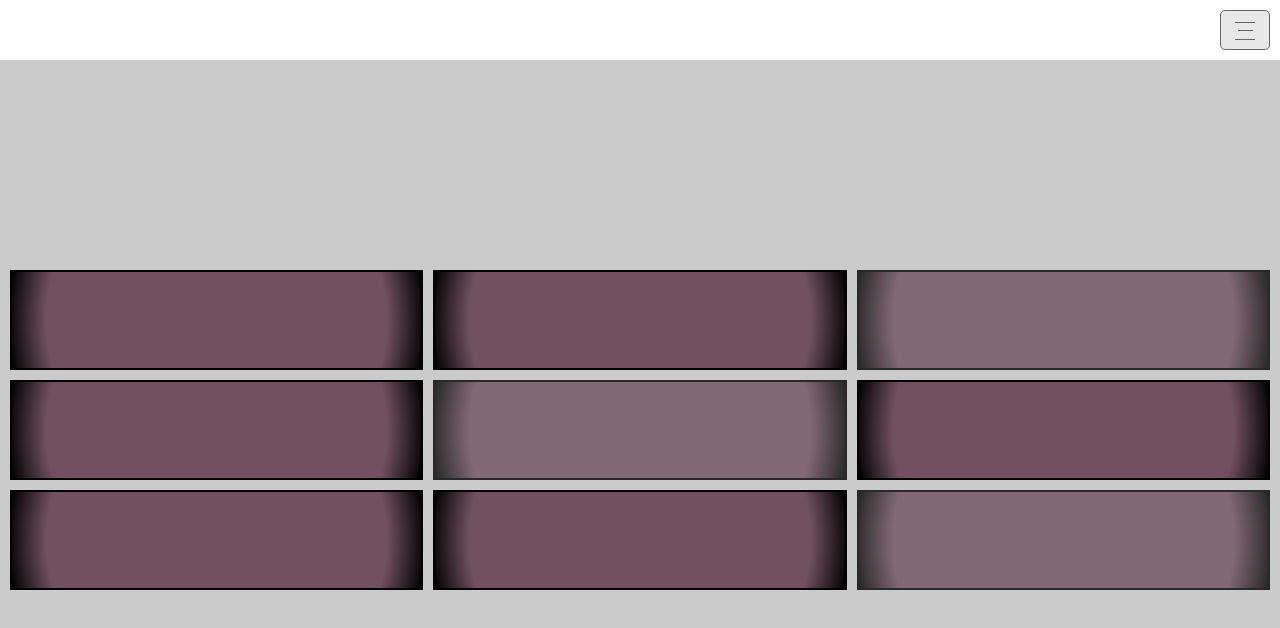
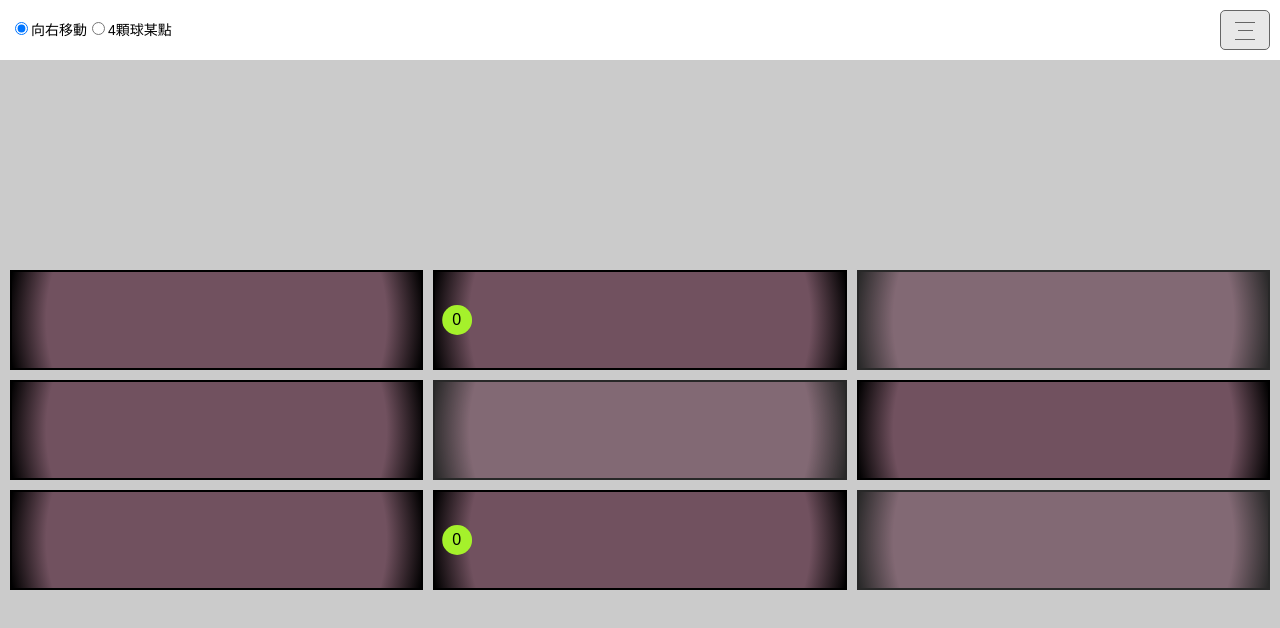
Before and after one commit to W-Ace/Neutec, a Vue app: page / in a window 1280 px wide. Shown: the top 628 px of the page. Built offline with nearby package versions, Linux system fonts and the light colour scheme.

Commit message:
feat(ballAnimation): finished two animation 1. translateRight 2. four of balls move to one point

```diff
--- a/src/App.vue
+++ b/src/App.vue
@@ -1,15 +1,27 @@
 <template>
-  <Header />
+  <Header @change-animation-mode="changeAnimationMode" />
   <main class="main">
+    <BallContainer :animation-mode="ballAnimationMode" />
     <BoxGroup />
   </main>
 </template>
 <script lang='ts' setup>
+import { ref } from 'vue';
 import Header from '@/components/Header/index.vue';
+import BallContainer from '@/components/BallContainer/index.vue';
 import BoxGroup from '@/components/BoxGroup/index.vue';
+import { BallAnimationModeEnum } from '@/assets/enum/ballAnimationModeEnum';
+
+const ballAnimationMode = ref(BallAnimationModeEnum.TRANSLATE_RIGHT);
+
+const changeAnimationMode = (newMode: BallAnimationModeEnum) => {
+  ballAnimationMode.value = newMode;
+};
 </script>
+
 <style lang="scss" scoped>
 .main {
+  position: relative;
   display: flex;
   flex: 1;
   flex-direction: column;
--- /dev/null
+++ b/src/assets/enum/ballAnimationModeEnum.ts
@@ -0,0 +1,5 @@
+export enum BallAnimationModeEnum {
+  TRANSLATE_RIGHT = 1,
+  MOVE_TO_ONE_POINT = 2,
+  HUNDRED_BALL_MOVE_TO_ONE_POINT = 3
+}
--- a/src/assets/scss/util/z-index.scss
+++ b/src/assets/scss/util/z-index.scss
@@ -1,2 +1,3 @@
+$z-index-ball: 1;
 $z-index-sidebar-mask: 10;
 $z-index-sidebar: 11;
--- /dev/null
+++ b/src/components/AnimationRadio/index.vue
@@ -0,0 +1,49 @@
+<template>
+  <div class="animation-radio">
+    <input
+      type="radio"
+      id="ballAnimationMode1"
+      name="ballAnimationMode"
+      :value="BallAnimationModeEnum.TRANSLATE_RIGHT"
+      v-model="ballAnimationMode"
+    >
+    <label for="ballAnimationMode1">向右移動</label>
+
+    <input
+      type="radio"
+      id="ballAnimationMode2"
+      name="ballAnimationMode"
+      :value="BallAnimationModeEnum.MOVE_TO_ONE_POINT"
+      v-model="ballAnimationMode"
+    >
+    <label for="ballAnimationMode2">4顆球某點</label>
+
+    <!-- <input
+      type="radio"
+      id="ballAnimationMode3"
+      name="ballAnimationMode"
+      :value="BallAnimationModeEnum.HUNDRED_BALL_MOVE_TO_ONE_POINT"
+      v-model="ballAnimationMode"
+    >
+    <label for="ballAnimationMode3">100顆球朝某點</label> -->
+  </div>
+</template>
+<script lang="ts" setup>
+import { ref, watch } from 'vue';
+import { BallAnimationModeEnum } from '@/assets/enum/ballAnimationModeEnum';
+
+const ballAnimationMode = ref(BallAnimationModeEnum.TRANSLATE_RIGHT);
+
+const emit = defineEmits<{
+  'changeMode': [mode: BallAnimationModeEnum]
+}>();
+
+watch(() => ballAnimationMode.value, (newMode) => {
+  emit('changeMode', newMode);
+});
+</script>
+<style lang="scss" scope>
+.animation-radio {
+  font-size: 14px;
+}
+</style>
--- /dev/null
+++ b/src/components/BallContainer/Ball/index.vue
@@ -0,0 +1,59 @@
+<template>
+  <div
+    ref="ball"
+    class="ball"
+    :class="modeMapAnimationClassName.get(props.animationMode)"
+  >
+    0
+  </div>
+</template>
+<script lang="ts" setup>
+import { BallAnimationModeEnum } from '@/assets/enum/ballAnimationModeEnum';
+
+type Props = {
+  animationMode: BallAnimationModeEnum
+}
+
+const modeMapAnimationClassName = new Map([
+  [BallAnimationModeEnum.TRANSLATE_RIGHT, 'ball--translate-right'],
+  [BallAnimationModeEnum.MOVE_TO_ONE_POINT, 'ball--translate-to-one-point'],
+]);
+
+const props = withDefaults(defineProps<Props>(), {
+  animationMode: BallAnimationModeEnum.TRANSLATE_RIGHT,
+});
+</script>
+<style lang="scss" scoped>
+@import '@/assets/scss/util/z-index.scss';
+
+.ball {
+  position: absolute;
+  z-index: $z-index-ball;
+  display: flex;
+  align-items: center;
+  justify-content: center;
+  width: 30px;
+  height: 30px;
+  border-radius: 100%;
+  background-color: #a5f12b;
+  will-change: tranform;
+
+  &.ball--translate-right {
+    animation: translateRight 2s ease infinite;
+  }
+
+  &.ball--translate-to-one-point {
+    transition: all 2s linear;
+  }
+}
+
+@keyframes translateRight {
+  from {
+    transform: translateX(0);
+  }
+
+  to {
+    transform: translateX(250px);
+  }
+}
+</style>
--- /dev/null
+++ b/src/components/BallContainer/index.vue
@@ -0,0 +1,111 @@
+<template>
+  <div class="ball-container">
+    <Ball
+      v-for="(pos) in ballPositionOfBox"
+      :position="pos"
+      :animation-mode="props.animationMode"
+      :data-pos="pos"
+      :key="pos"
+    />
+  </div>
+</template>
+<script lang="ts" setup>
+import {
+  ref, watch, nextTick,
+} from 'vue';
+import Ball from '@/components/BallContainer/Ball/index.vue';
+import { BallAnimationModeEnum } from '@/assets/enum/ballAnimationModeEnum';
+
+type Props = {
+  animationMode: BallAnimationModeEnum
+}
+
+const props = withDefaults(defineProps<Props>(), {
+  animationMode: BallAnimationModeEnum.TRANSLATE_RIGHT,
+});
+
+const ballPositionOfBox = ref([1, 3, 7, 9]);
+
+const setBallPosition = () => {
+  const headerHeight = 60;
+  const boxPadding = 5;
+
+  const calculatePosition = (
+    boxRect: DOMRect,
+    ballRect: DOMRect,
+  ): { top: number; left: number } => {
+    const boxInnerHeight = boxRect.height - boxPadding * 2;
+    const top = boxRect.y - headerHeight + boxPadding + (boxInnerHeight / 2) - (ballRect.height / 2);
+    const left = boxRect.x + boxRect.width / 2 - (ballRect.width / 2);
+    return { top, left };
+  };
+
+  ballPositionOfBox.value.forEach((ballPos) => {
+    const box = document.querySelector(`.box[data-pos="${ballPos}"]`) as HTMLElement;
+    const ball = document.querySelector(`.ball[data-pos="${ballPos}"]`) as HTMLElement;
+
+    if (box && ball) {
+      const boxRect = box.getBoundingClientRect();
+      const ballRect = ball.getBoundingClientRect();
+
+      const { top, left } = calculatePosition(boxRect, ballRect);
+
+      ball.style.top = `${top}px`;
+      ball.style.left = `${left}px`;
+    }
+  });
+};
+
+const getRandomPosition = () => {
+  const ballContainer = document.querySelector('.ball-container') as HTMLElement;
+  const ballContainerRect = ballContainer.getBoundingClientRect();
+  let randomTop = Math.floor(Math.random() * ballContainerRect.height - 30);
+  let randomLeft = Math.floor(Math.random() * ballContainerRect.width - 30);
+
+  randomTop = randomTop > 0 ? randomTop : 0;
+  randomLeft = randomLeft > 0 ? randomLeft : 0;
+
+  return { top: randomTop, left: randomLeft };
+};
+
+const moveToOnePoint = () => {
+  const { top, left } = getRandomPosition();
+
+  ballPositionOfBox.value.forEach((ballPos) => {
+    const ball = document.querySelector(`.ball[data-pos="${ballPos}"]`) as HTMLElement;
+
+    if (ball) {
+      ball.style.top = `${top}px`;
+      ball.style.left = `${left}px`;
+    }
+  });
+};
+
+const runAnimation = async (mode: BallAnimationModeEnum) => {
+  await nextTick();
+
+  setBallPosition();
+
+  switch (mode) {
+  case BallAnimationModeEnum.TRANSLATE_RIGHT:
+    break;
+  case BallAnimationModeEnum.MOVE_TO_ONE_POINT:
+    moveToOnePoint();
+    break;
+  default:
+  }
+};
+
+watch(() => props.animationMode, (newMode) => {
+  runAnimation(newMode);
+}, { immediate: true });
+</script>
+<style lang="scss" scoped>
+.ball-container {
+  position: absolute;
+  top: 0;
+  right: 0;
+  bottom: 0;
+  left: 0;
+}
+</style>
--- a/src/components/BoxGroup/index.vue
+++ b/src/components/BoxGroup/index.vue
@@ -2,6 +2,7 @@
   <div class="box-group">
     <Box
       v-for="(i) in boxAmount"
+      :data-pos="i"
       :key="i"
       :is-flash="isFlashEnabled(i)"
     />
--- a/src/components/Header/index.vue
+++ b/src/components/Header/index.vue
@@ -1,15 +1,26 @@
 <template>
   <header class="header">
+    <AnimationRadio @change-mode="changeAnimationMode" />
     <Hambuger @click="handleShowSidebar(true)" />
   </header>
   <Sidebar v-model:showSidebar="showSidebar" />
 </template>
 <script lang="ts" setup>
 import { ref } from 'vue';
+import AnimationRadio from '@/components/AnimationRadio/index.vue';
 import Hambuger from '@/components/Hamburger/index.vue';
 import Sidebar from '@/components/Sidebar/index.vue';
+import { BallAnimationModeEnum } from '@/assets/enum/ballAnimationModeEnum';
+
+const emit = defineEmits<{
+  'changeAnimationMode': [mode: BallAnimationModeEnum]
+}>();
 
 const showSidebar = ref(false);
+
+const changeAnimationMode = (newMode: BallAnimationModeEnum) => {
+  emit('changeAnimationMode', newMode);
+};
 
 const handleShowSidebar = (isShowSidebar: boolean) => {
   showSidebar.value = isShowSidebar;
@@ -17,6 +28,8 @@ const handleShowSidebar = (isShowSidebar: boolean) => {
 </script>
 <style lang="scss" scoped>
 .header {
+  display: flex;
+  align-items: center;
   height: 60px;
   padding: 10px;
   background: #fff;
```
